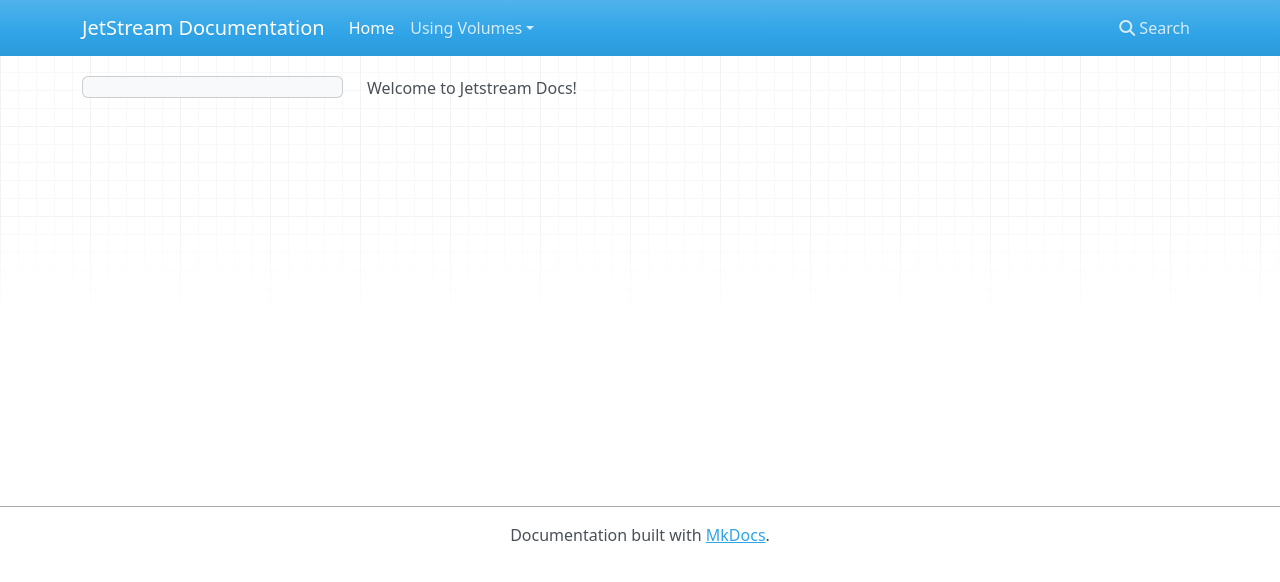
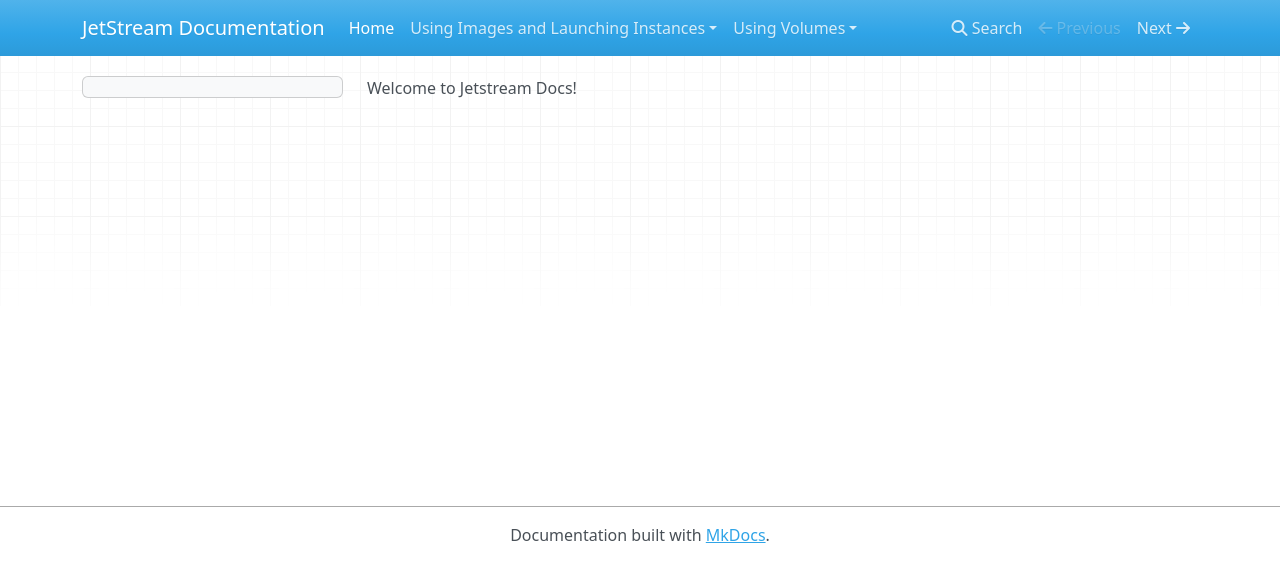
Before and after one commit to kkennedyua/JetstreamDocs, an MkDocs documentation site: the page built from docs/index.md, in a window 1280 px wide. Shown: the top 582 px of the page. Built offline with MkDocs 1.6.1, drawn with Linux system fonts in a browser that asks for light colours; nearby versions of some CDN libraries; old or Windows-style settings are respelled for this version of MkDocs; part of the change alters nothing that is shown.

Commit message:
Remove doc paths

```diff
--- a/mkdocs.yml
+++ b/mkdocs.yml
@@ -2,4 +2,5 @@ site_name: JetStream Documentation
 
 pages:
 - ['index.md', 'Home']
-- ['using-volumes/UsingVolumes.md', 'Using Volumes', 'Using Volumes']
+- ['UsingInstancesAndImages.md', 'Using Images and Launching Instances', 'Using Images and Launching Instances']
+- ['UsingVolumes.md', 'Using Volumes', 'Using Volumes']
```
